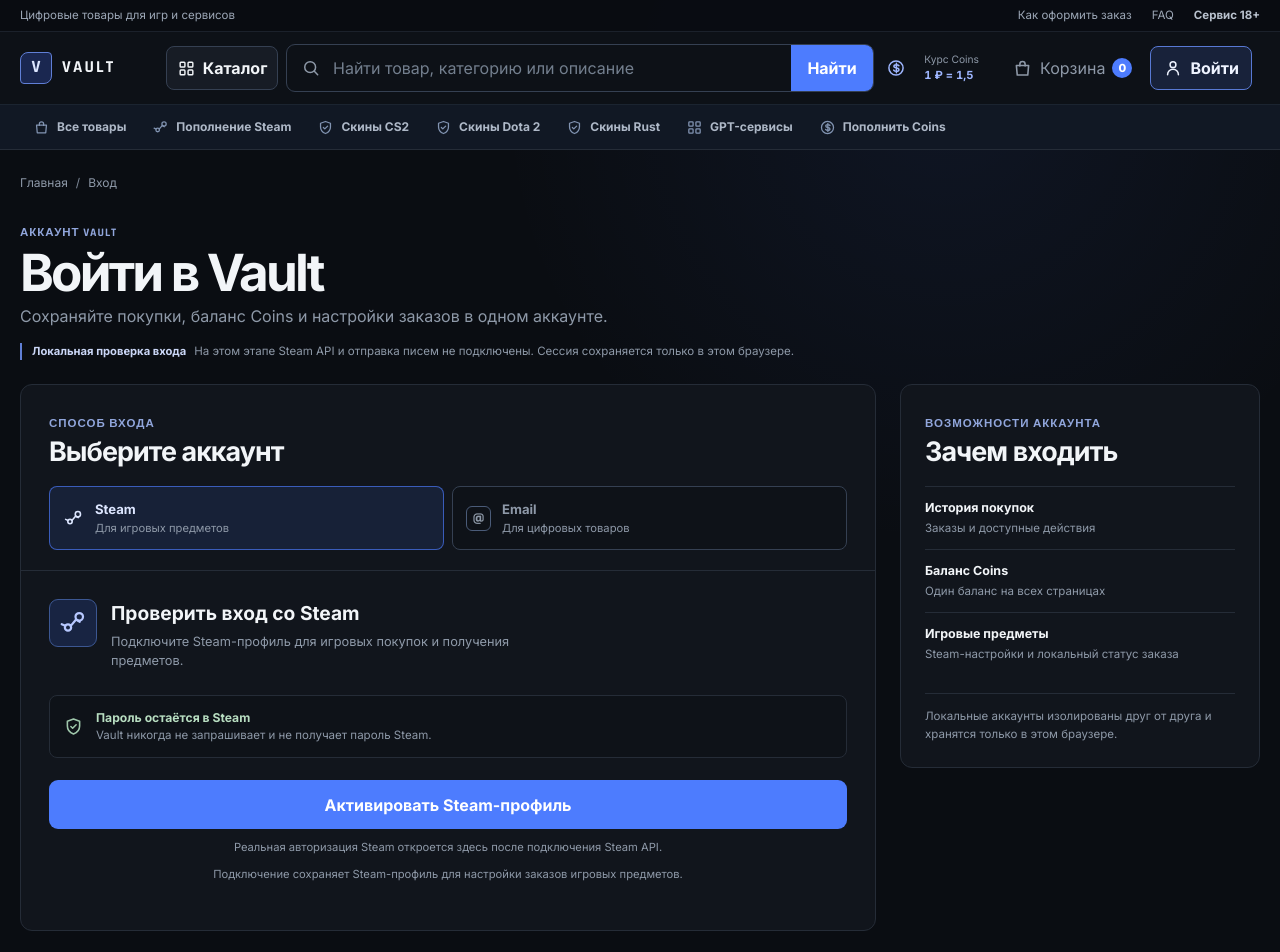
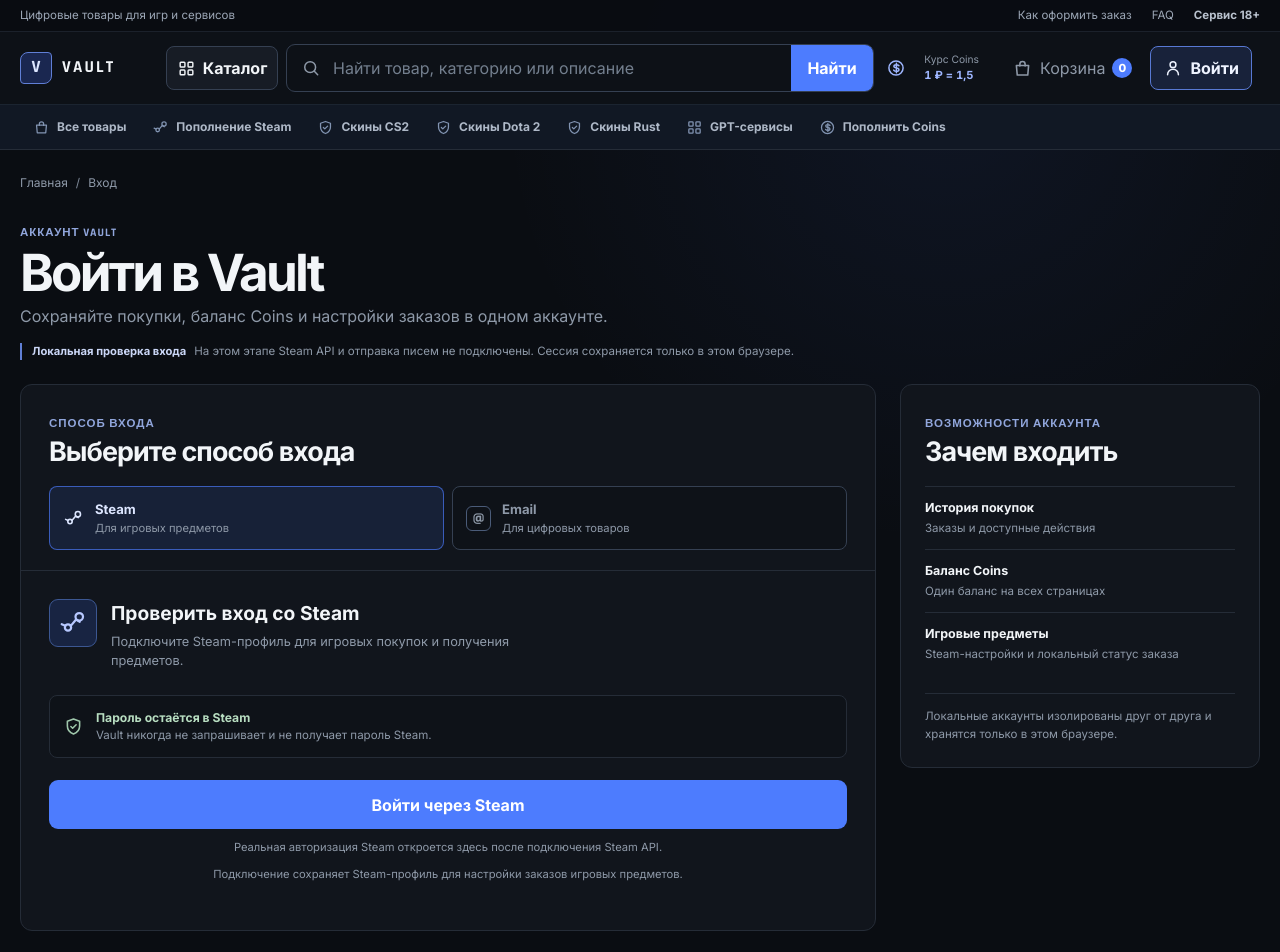
Before and after one commit to avvolkova13/Vault, a Next.js app: page /auth in a window 1280 px wide. Shown: the top 952 px of the page. Built offline with nearby package versions, Linux system fonts and the light colour scheme.

Commit message:
Clarify authentication action labels

```diff
--- a/src/features/auth/AuthScreen.tsx
+++ b/src/features/auth/AuthScreen.tsx
@@ -261,7 +261,7 @@
             <section className={styles.authCard} aria-labelledby="auth-method-title">
               <div className={styles.cardHeading}>
                 <span>Способ входа</span>
-                <h2 id="auth-method-title">Выберите аккаунт</h2>
+                <h2 id="auth-method-title">Выберите способ входа</h2>
               </div>
 
               <div className={styles.tabs} role="tablist" aria-label="Способ авторизации">
@@ -342,7 +342,7 @@
                   ) : (
                     <>
                       <Button className={styles.mainButton} type="button" disabled={isLoading} onClick={connectSteam}>
-                        {isLoading ? "Активируем профиль…" : "Активировать Steam-профиль"}
+                        {isLoading ? "Входим через Steam…" : "Войти через Steam"}
                       </Button>
                       <p className={styles.panelFootnote}>Реальная авторизация Steam откроется здесь после подключения Steam API.</p>
                     </>
@@ -419,7 +419,7 @@
                       ) : null}
                       {formError ? <p className={styles.formError} role="alert">{formError}</p> : null}
                       <Button className={styles.mainButton} type="submit" disabled={isLoading || !localEmailCheckAvailable}>
-                        {isLoading ? "Проверяем…" : emailStep === "email" ? "Показать код" : "Подтвердить и войти"}
+                        {isLoading ? "Отправляем…" : emailStep === "email" ? "Отправить код" : "Подтвердить и войти"}
                       </Button>
                       <p className={styles.panelFootnote}>Код действует только для подтверждения этого входа.</p>
                     </>
```
